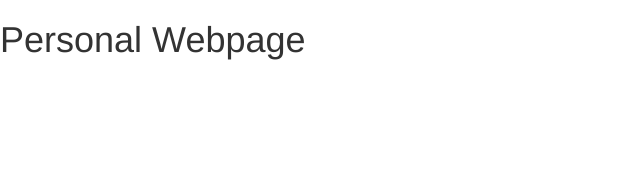
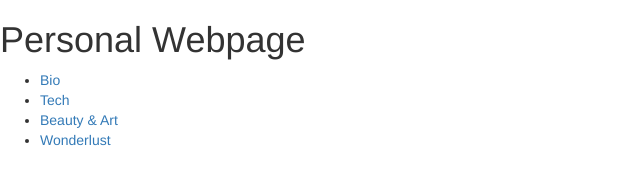
Before and after one commit to jesspagan/jesspagan.github.io, a plain HTML site: page index.html in a window 1280 px wide. Shown: the whole page, without its empty margins (0-640 px from the left). Drawn offline with Linux system fonts and the light colour scheme.

Commit message:
Adding nav

```diff
--- a/index.html
+++ b/index.html
@@ -12,6 +12,15 @@
   <header>
     <h1>Personal Webpage</h1>
   </header>
+
+  <nav>
+    <ul>
+      <li><a href="">Bio</a></li>
+      <li><a href="">Tech</li>
+      <li><a href="">Beauty & Art</a></li>
+      <li><a href="">Wonderlust</a></li>
+    </ul>
+  </nav>
 </body>
 
 </html>
```
